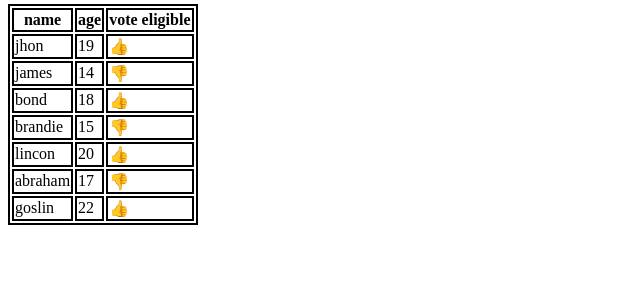
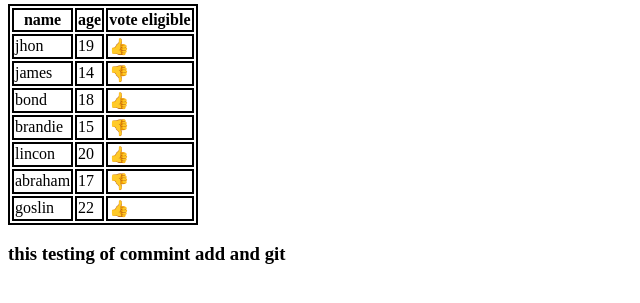
Before and after one commit to 000-dir-wmi-0001/DjangoProject, a Django app: page / in a window 1280 px wide. Shown: the part 193-496 px from the top of the page, without its empty margins (0-640 px from the left). Run offline with Django 5.2, Linux system fonts and the light colour scheme.

Commit message:
updated idex.html

```diff
--- a/home/templates/index.html
+++ b/home/templates/index.html
@@ -35,6 +35,6 @@
     </tr>
     {% endfor %}
 </table>
-
+<h3>this testing of commint add and git</h3>
 </body>
 </html>
```
